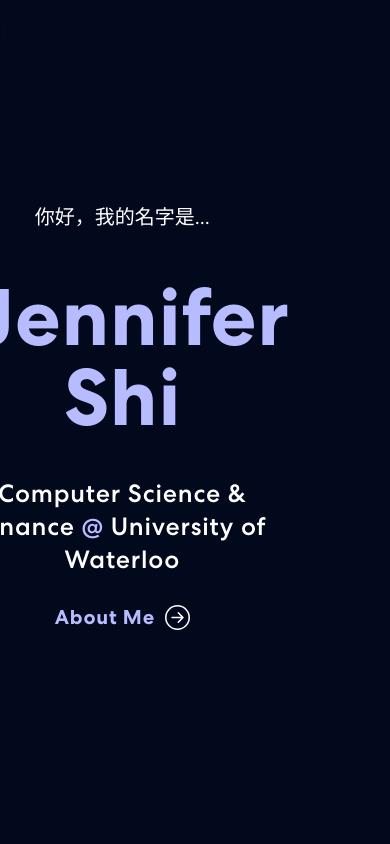
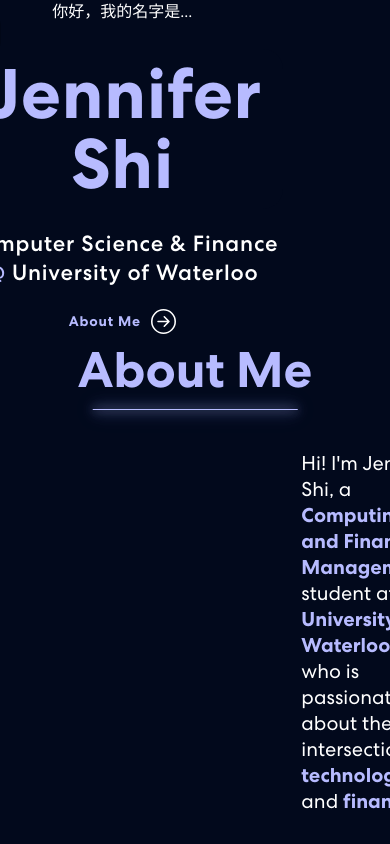
Before and after one commit to jennifershi255/Personal-Portfolio, a React (Vite) app: page / in a window 390 px wide. Shown: the top 844 px of the page. Built offline with nearby package versions, Linux system fonts and the light colour scheme.

Commit message:
added media queries for banner

```diff
--- a/src/App.css
+++ b/src/App.css
@@ -250,6 +250,7 @@ nav.navbar .navbar-toggler[aria-expanded="true"] .navbar-toggler-icon {
   text-align: center;
   height: 100vh;
   width: 100vw;
+  padding: 0 15px;
 }
 
 /** Name in banner css **/
@@ -365,6 +366,65 @@ nav.navbar .navbar-toggler[aria-expanded="true"] .navbar-toggler-icon {
 }
 .txt-rotate > .wrap {
   border-right: 0.08em solid #666;
+}
+
+/* Media Queries for responsiveness */
+@media (max-width: 767px) {
+  .banner {
+    height: auto;
+    padding: 0 10px;
+  }
+
+  .banner h1 {
+    font-size: 50px;
+  }
+
+  .banner p {
+    font-size: 18px;
+  }
+
+  .banner .namecard {
+    padding: 15px;
+    width: 100%;
+  }
+
+  .button {
+    font-size: 16px;
+    padding: 8px 16px;
+  }
+
+  .banner .tagline {
+    font-size: 16px;
+  }
+}
+
+@media (max-width: 480px) {
+  .banner h1 {
+    font-size: 40px;
+  }
+
+  .banner p {
+    font-size: 16px;
+  }
+
+  .banner .namecard {
+    padding: 10px;
+  }
+
+  .button {
+    font-size: 14px;
+    padding: 6px 12px;
+  }
+}
+
+@media (max-width: 1200px) {
+  .banner h1 {
+    font-size: 70px;
+  }
+
+  .banner p {
+    font-size: 22px;
+  }
 }
 
 /************ About Css ************/
```
